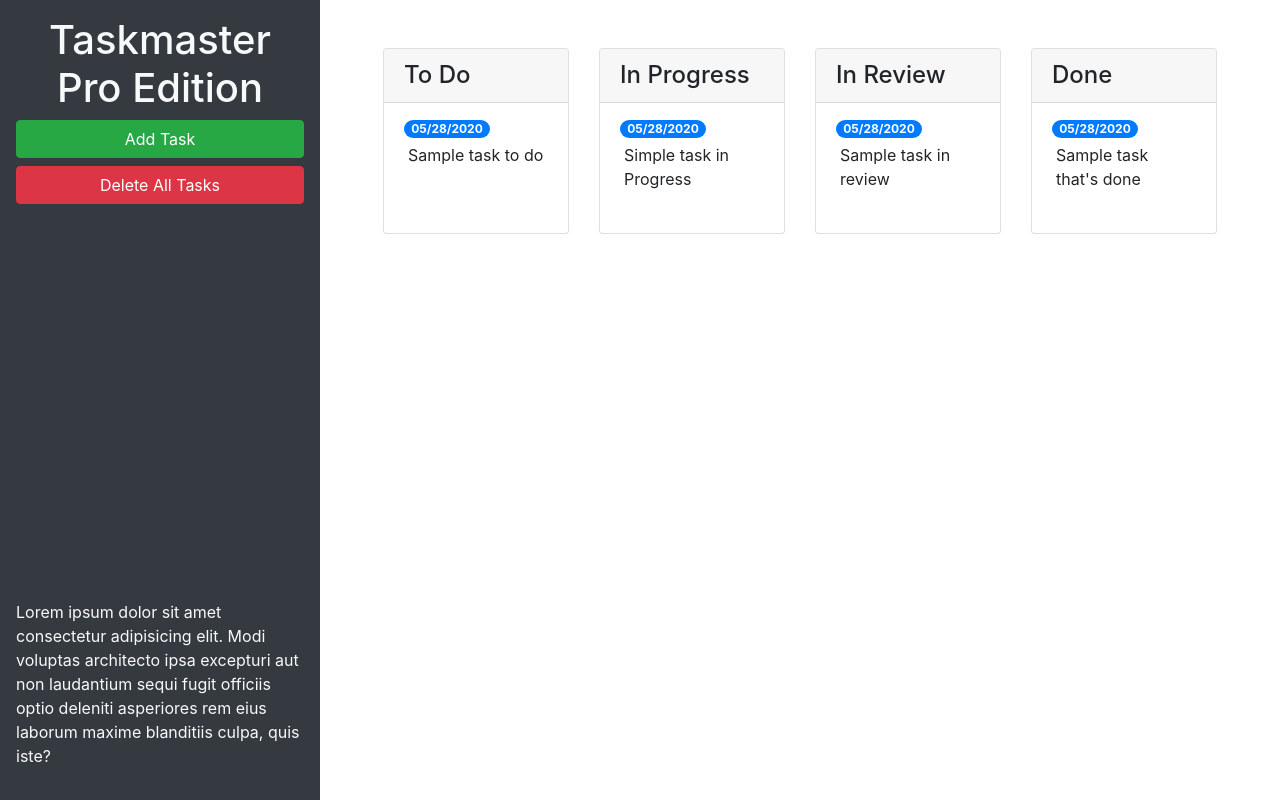
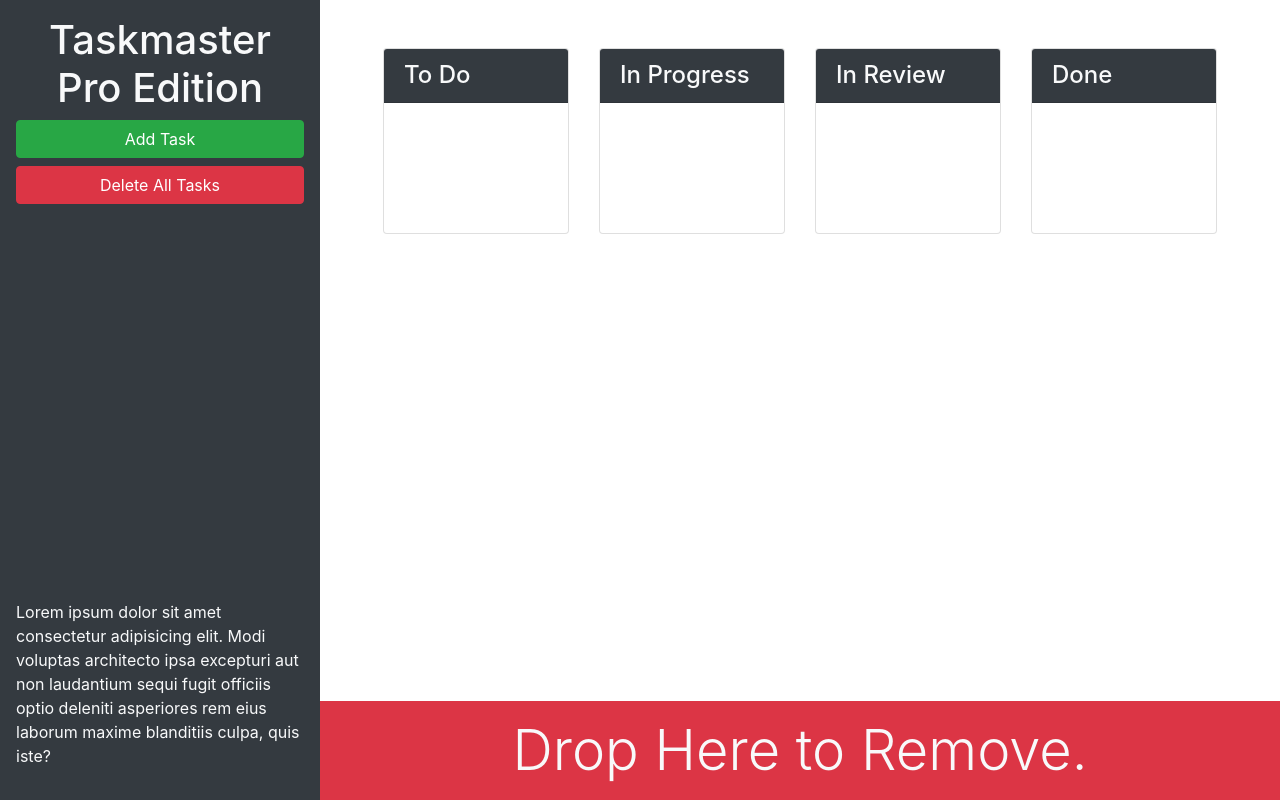
Before and after one commit to DXHASE/taskmaster-starter, a plain HTML site: page index.html in a window 1280 px wide. Drawn offline with nearby package versions, Linux system fonts and the light colour scheme.

Commit message:
Added trash

```diff
--- a/index.html
+++ b/index.html
@@ -13,40 +13,40 @@
 <body>
 
   <div class="row min-vh-100 no-gutters">
-    <header class="col-12 col-lg-3 bg-dark text-light d-flex flex-column p-4 p-lg-3">
+    <header class="col-12 col-lg-3 bg-dark text-light sticky-top d-flex flex-column p-4 p-lg-3">
       <h1 class="text-center">Taskmaster Pro Edition</h1>
       <button id="create-task" class="btn btn-block btn-success" data-toggle="modal" data-target="#task-form-modal">Add
         Task</button>
       <button id="remove-tasks" class="btn btn-block btn-danger">Delete All Tasks</button>
-      <p class="mt-auto">Lorem ipsum dolor sit amet consectetur adipisicing elit. Modi voluptas architecto ipsa
+      <p class="mt-auto d-none d-lg-block">Lorem ipsum dolor sit amet consectetur adipisicing elit. Modi voluptas architecto ipsa
         excepturi aut non
         laudantium sequi fugit officiis optio deleniti asperiores rem eius laborum maxime blanditiis culpa, quis iste?
       </p>
     </header>
-    <main class="col-12 col-lg-9">
+    <main class="col-12 col-lg-9 d-flex flex-column">
       <div class="m-5 row justify-content-around">
         <div class="col-12 col-md-6 col-xl-3 mb-3">
           <div class = "card">
-            <h4 class = "card-header">
+            <h4 class = "card-header bg-dark text-light">
               To Do
             </h4>
             <ul id="list-toDo" class="list-group list-group-flush">
               <li class = "list-group-item">
-                <span class="badge badge-primary badge-pill">05/28/2020</span>
-                <p class="m-1">Sample task to do</p>
+                <span class="badge badge-primary badge-pill"></span>
+                <p class="m-1"></p>
               </li>
             </ul>
           </div>
       </div>
       <div class="col-12 col-md-6 col-xl-3 mb-3">
         <div class = "card">
-          <h4 class = "card-header">
+          <h4 class = "card-header bg-dark text-light">
             In Progress
           </h4>
           <ul id="list-inProgress" class="list-group list-group-flush">
             <li class="list-group-item">
-              <span class ="badge badge-primary badge-pill">05/28/2020</span>
-              <p class = "m-1">Simple task in Progress</p>
+              <span class ="badge badge-primary badge-pill"></span>
+              <p class = "m-1"></p>
             </li>
           </ul>
         </div>
@@ -55,13 +55,13 @@
         <!-- in review start -->
         <div class="col-12 col-md-6 col-xl-3 mb-3">
           <div class = "card">
-            <h4 class = "card-header">
+            <h4 class = "card-header bg-dark text-light">
               In Review
             </h4>
             <ul id="list-inReview" class="list-group list-group-flush">
               <li class="list-group-item">
-                <span class="badge badge-primary badge-pill">05/28/2020</span>
-                <p class="m-1">Sample task in review</p>
+                <span class="badge badge-primary badge-pill"></span>
+                <p class="m-1"></p>
               </li>
             </ul>
           </div>
@@ -70,16 +70,21 @@
   <!-- done start -->
         <div class="col-12 col-md-6 col-xl-3 mb-3">
           <div class = "card">
-            <h4 class = "card-header">
+            <h4 class = "card-header bg-dark text-light">
               Done
             </h4>
             <ul id="list-done" class="list-group list-group-flush">
               <li class="list-group-item">
-                <span class="badge badge-primary badge-pill">05/28/2020</span>
-                <p class="m-1">Sample task that's done</p>
+                <span class="badge badge-primary badge-pill"></span>
+                <p class="m-1"></p>
               </li>
             </ul>
           </div>
+        </div>
+      </div>
+      <div id="trash" class="mt-auto">
+        <div class="w-100 bg-danger p-3 text-center text-light display-4">
+          Drop Here to Remove.
         </div>
       </div>
     </main>
```
